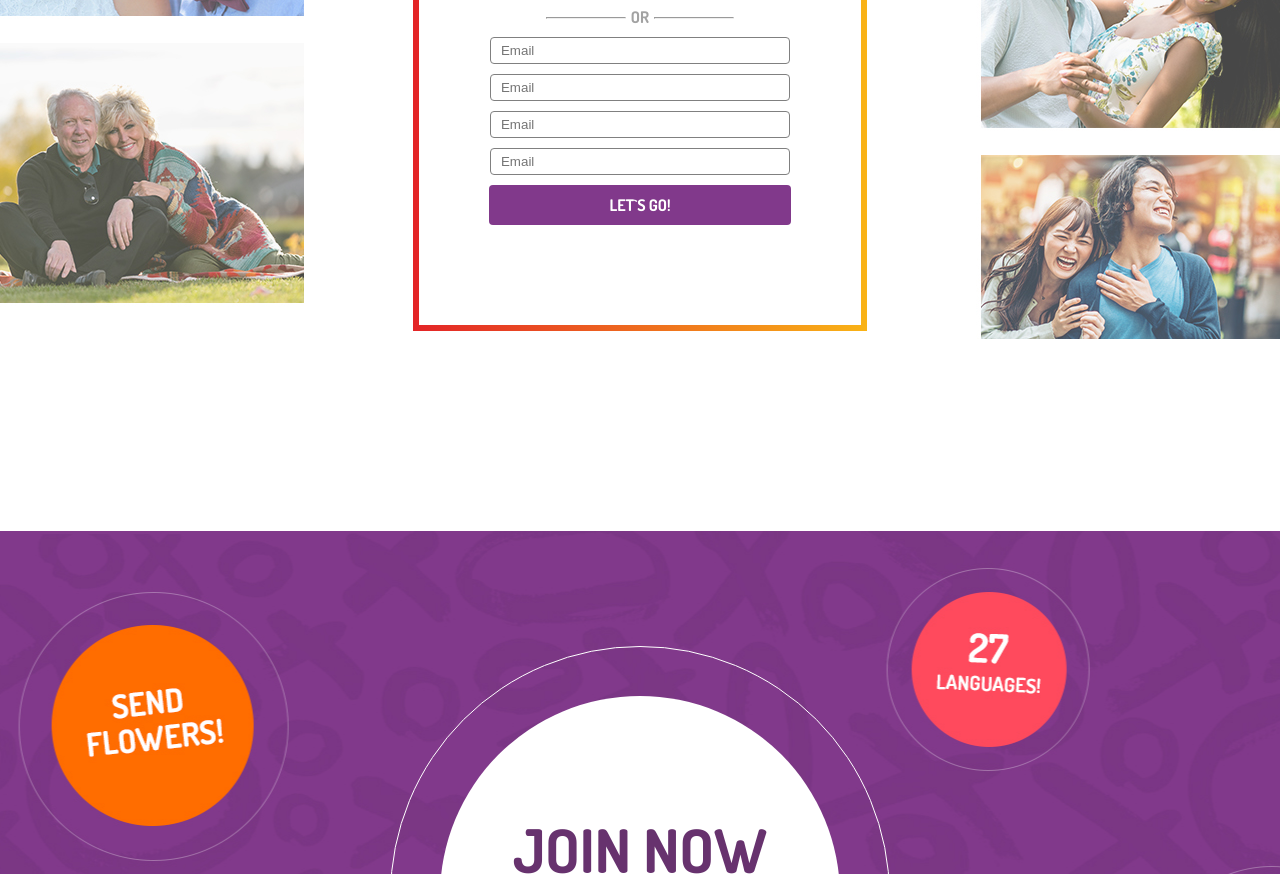
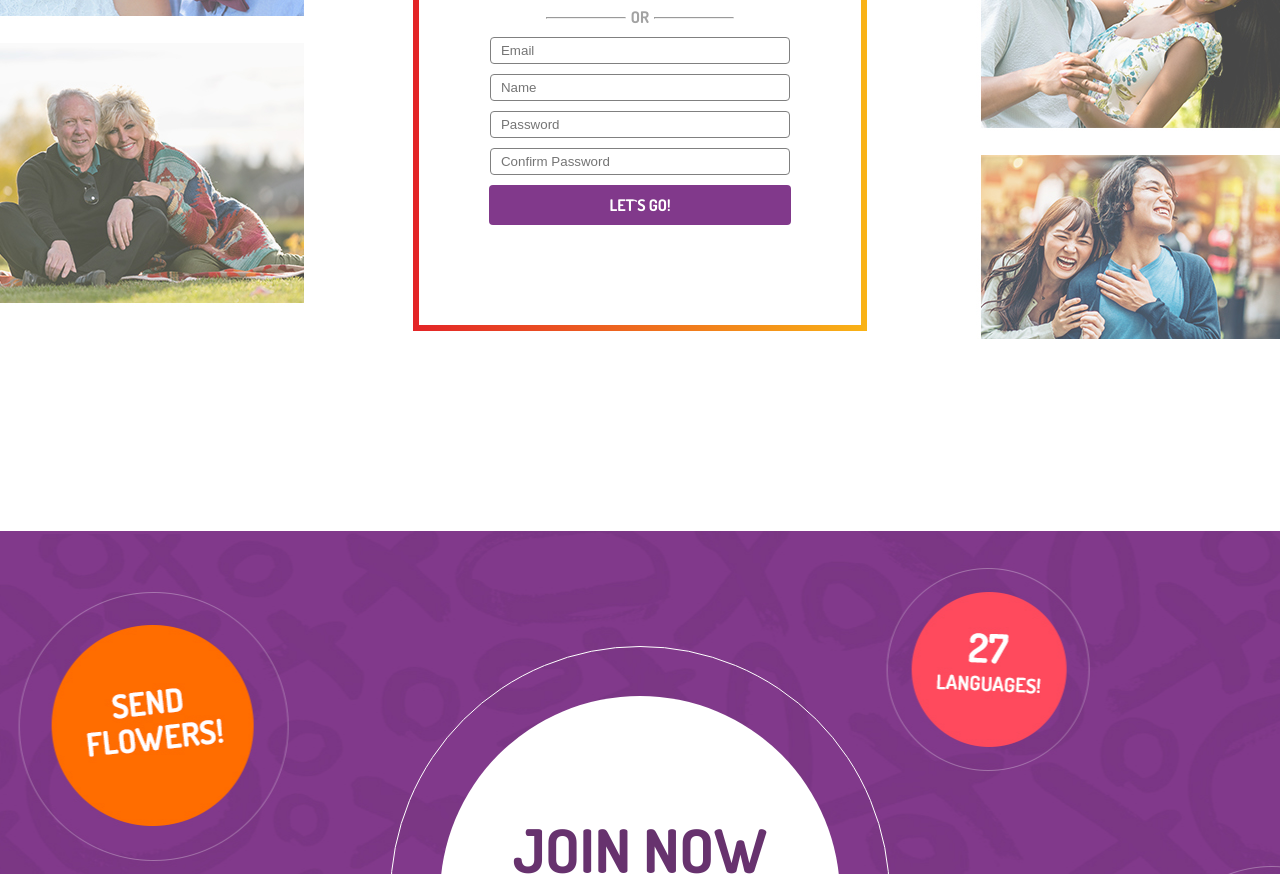
Before and after one commit to nick-felker/purrweb-2020-html-task, a plain HTML site: page HTML, CSS (FIRST TASK)/index.html in a window 1280 px wide. Shown: the part 1631-2505 px from the top of the page. Drawn offline with nearby package versions, Linux system fonts and the light colour scheme.

Commit message:
Update index.html

```diff
--- a/HTML, CSS (FIRST TASK)/index.html
+++ b/HTML, CSS (FIRST TASK)/index.html
@@ -143,13 +143,13 @@
                                      <input type="text" placeholder="Email">
                                  </div>
                                  <div class="UsernameInputReg">
-                                    <input type="text" placeholder="Email">
+                                    <input type="text" placeholder="Name">
                                 </div>
                                 <div class="PasswordInputReg">
-                                    <input type="text" placeholder="Email">
+                                    <input type="text" placeholder="Password">
                                 </div>
                                 <div class="ConfirmPasswordInputReg">
-                                    <input type="text" placeholder="Email">
+                                    <input type="text" placeholder="Confirm Password">
                                 </div>
                                 <div class="RegButton">
                                     <a href="#">Let`s go!</a>
```
